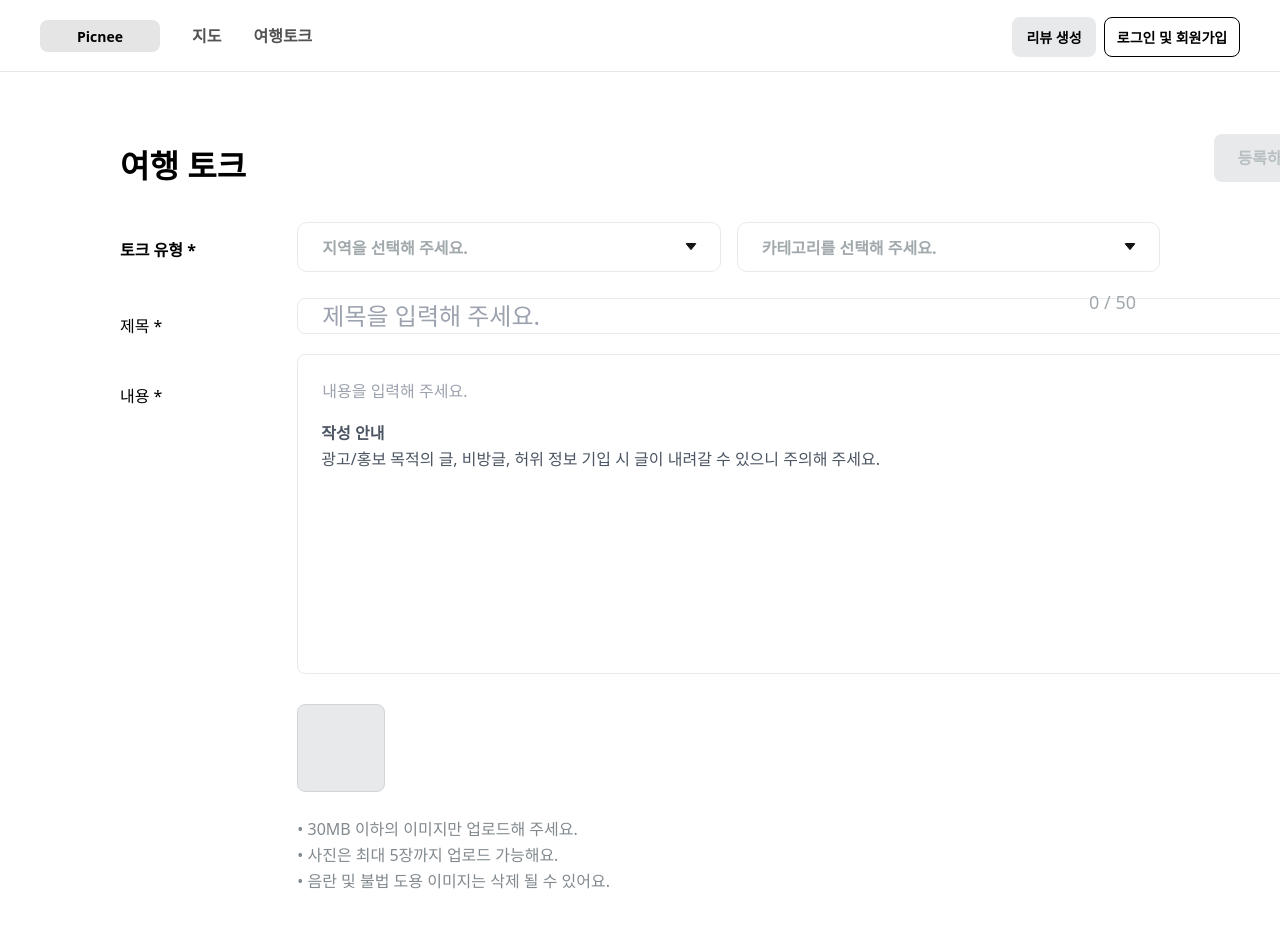
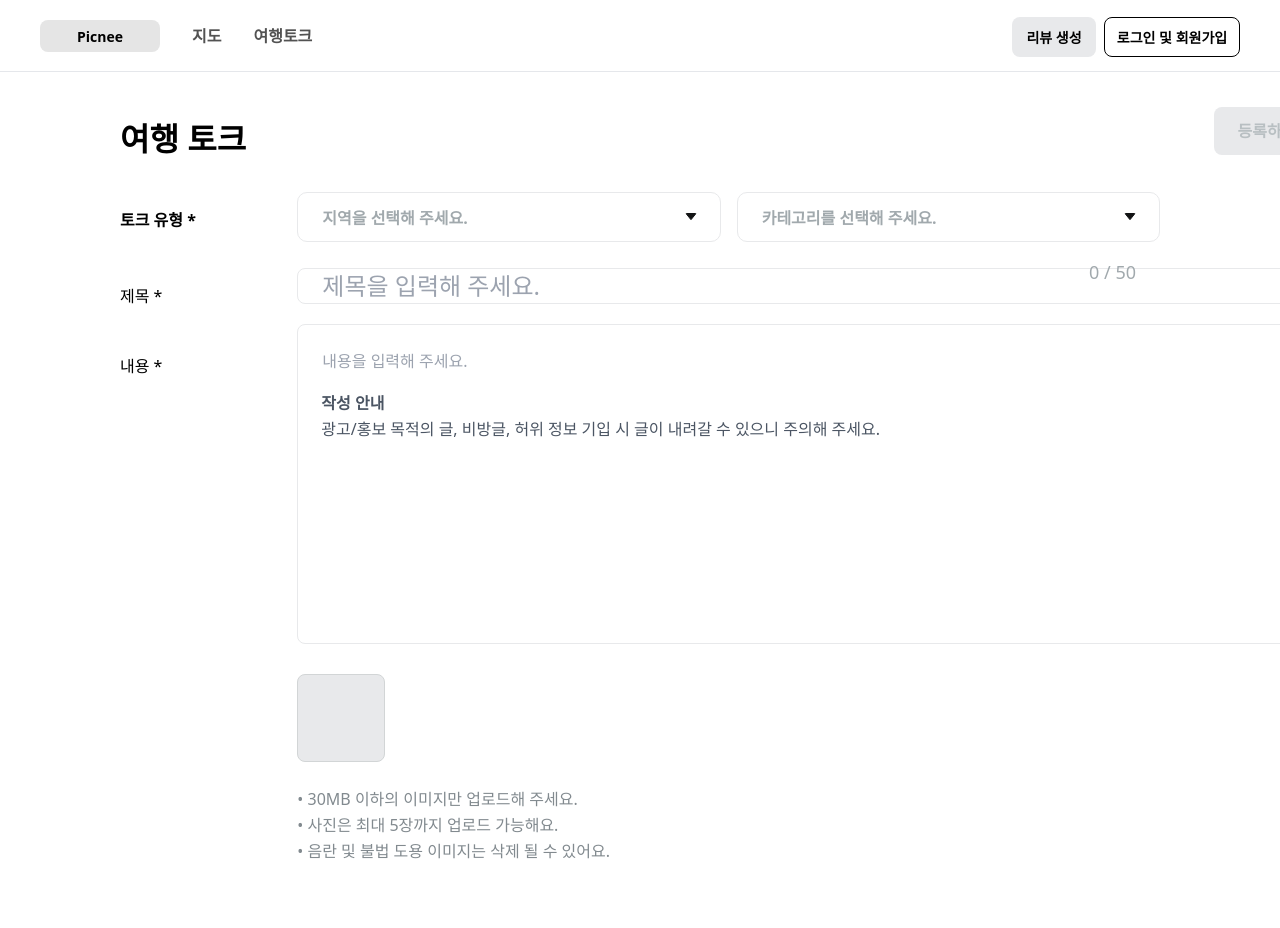
Before and after one commit to picnee/picnee_frontend, a Next.js app: page /travelTalk/write in a window 1280 px wide. Shown: the top 928 px of the page. After the commit the page ends 864 px from the top, so only its background shows below. Built offline with nearby package versions, Linux system fonts and the light colour scheme.

Commit message:
Design: 여행 토크 header 패딩, 마진 CSS 수정

```diff
--- a/src/app/(route)/travelTalk/write/page.tsx
+++ b/src/app/(route)/travelTalk/write/page.tsx
@@ -43,11 +43,11 @@ const TravelTalkWrite = () => {
   }, [selectedCityOption, selectedCategoryOption, titleValue, contentValue]);
 
   return (
-    <div className="pt-[72px] pb-[80px]">
-      <div className="w-[1200px] fixed pt-[62px] h-[128px] bg-white z-[999]">
+    <div className="pt-[72px]">
+      <div className="w-[1200px] pt-[35px] fixed bg-white z-[999]">
         <TravelTalkHeader hasFilter={false} isActiveButton={isActiveButton} />
       </div>
-      <div className="grid grid-cols-6 gap-[24px] pt-[150px]">
+      <div className="grid grid-cols-6 gap-[24px] pt-[120px]">
         <div className="col-span-1">
           <div className="h-[56px] flex items-center mb-[20px]">
             <p className="text-lg font-600">토크 유형 *</p>
```
